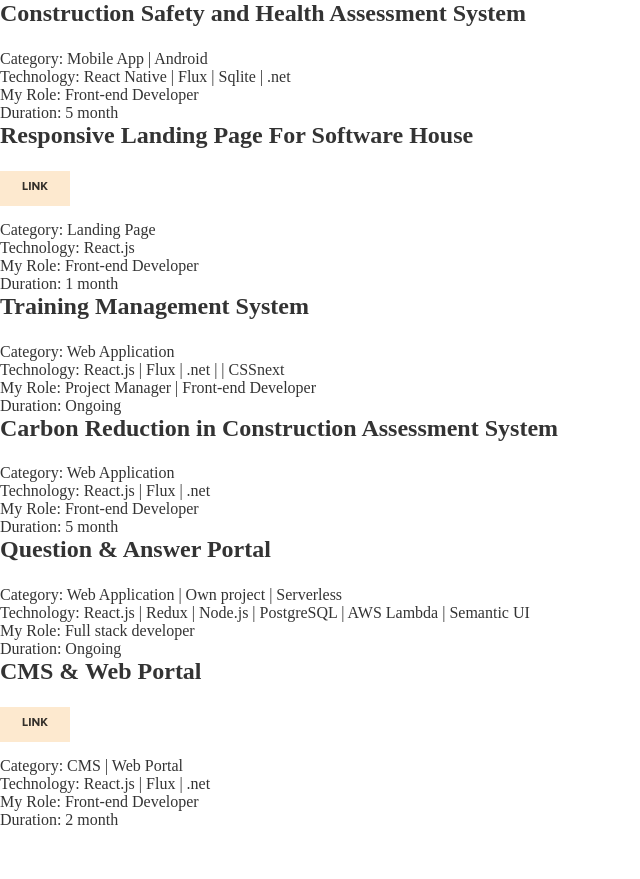
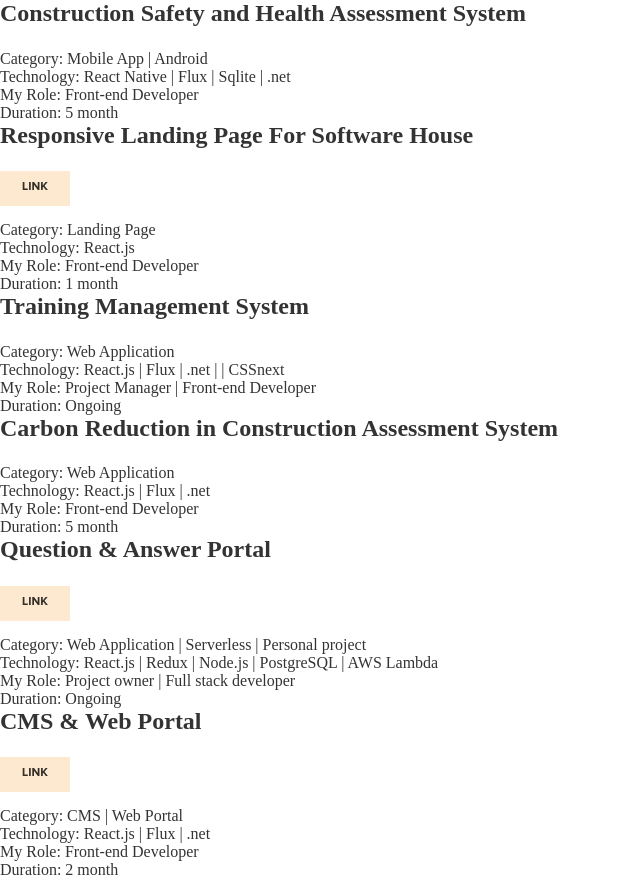
Before and after one commit to harithzahid/portfolio, a Gatsby site: page /projects/Projects in a window 1280 px wide. Shown: the whole page, without its empty margins (0-640 px from the left). Before the commit the page ends 829 px from the top, so only its background shows below. Built offline with nearby package versions, Linux system fonts and the light colour scheme; Gatsby itself is replaced by a stand-in of ours; what typography-theme-doelger would draw is missing.

Commit message:
Change bio

```diff
--- a/src/components/page-header/PageHeader.jsx
+++ b/src/components/page-header/PageHeader.jsx
@@ -21,7 +21,7 @@ export default () => (
   <div className={styles.root}>
     <h1>Harith Zahid</h1>
     <div>
-      I'm a passionate web/mobile app developer with a strong sense for aesthetics and interaction. Javascript, React.js, React Native, Node.js, SQL
+      I'm a passionate web/mobile app developer with a strong sense for aesthetics and user interaction. Javascript, React.js, React Native, Node.js, SQL
     </div>
     <div className={styles.forHire}>
       <BlinkCircle />
--- a/src/pages/projects/Projects.jsx
+++ b/src/pages/projects/Projects.jsx
@@ -35,10 +35,11 @@ const items = [
   },
   {
     title: 'Question & Answer Portal',
-    category: 'Web Application | Own project | Serverless',
-    technology: 'React.js | Redux | Node.js | PostgreSQL | AWS Lambda | Semantic UI',
-    role: 'Full stack developer',
-    devDuration: 'Ongoing'
+    category: 'Web Application | Serverless | Personal project',
+    technology: 'React.js | Redux | Node.js | PostgreSQL | AWS Lambda',
+    role: 'Project owner | Full stack developer',
+    devDuration: 'Ongoing',
+    links: [{ label: 'Link', path: 'https://uponinsight-web.firebaseapp.com/home' }]
   },
   {
     title: 'CMS & Web Portal',
```
Also changed, not shown: static/favicon.ico (deleted).
